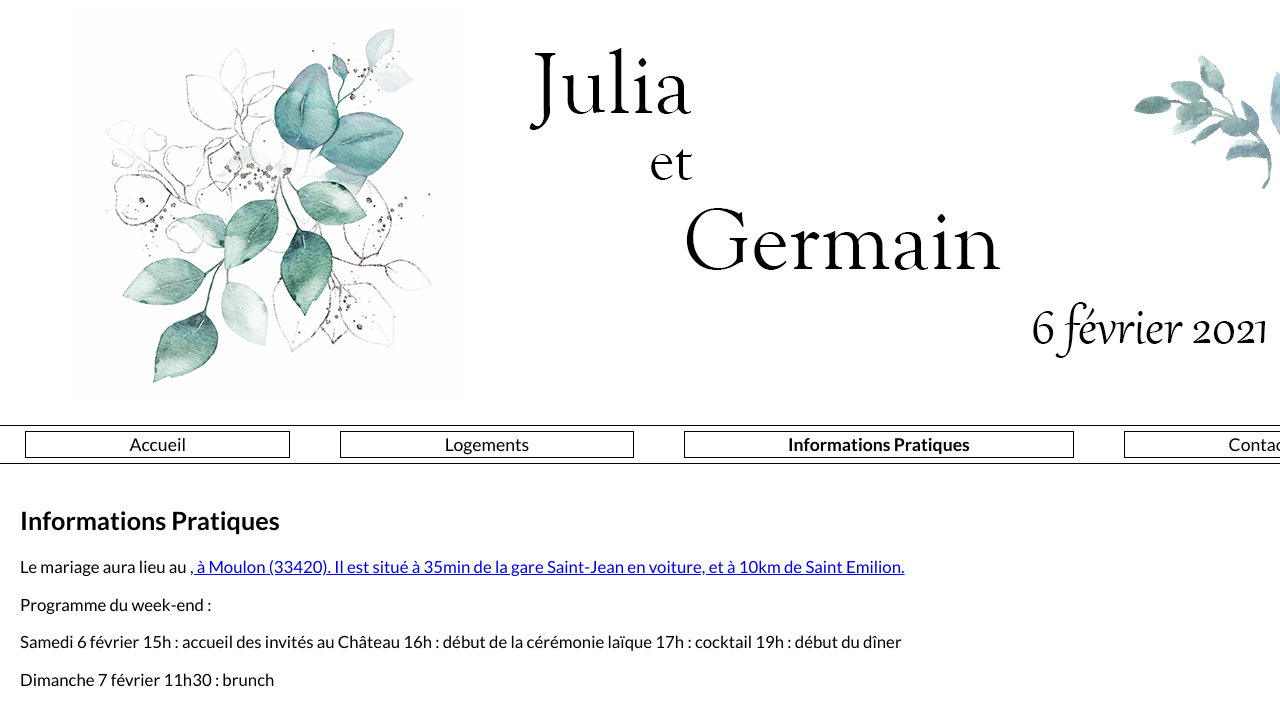
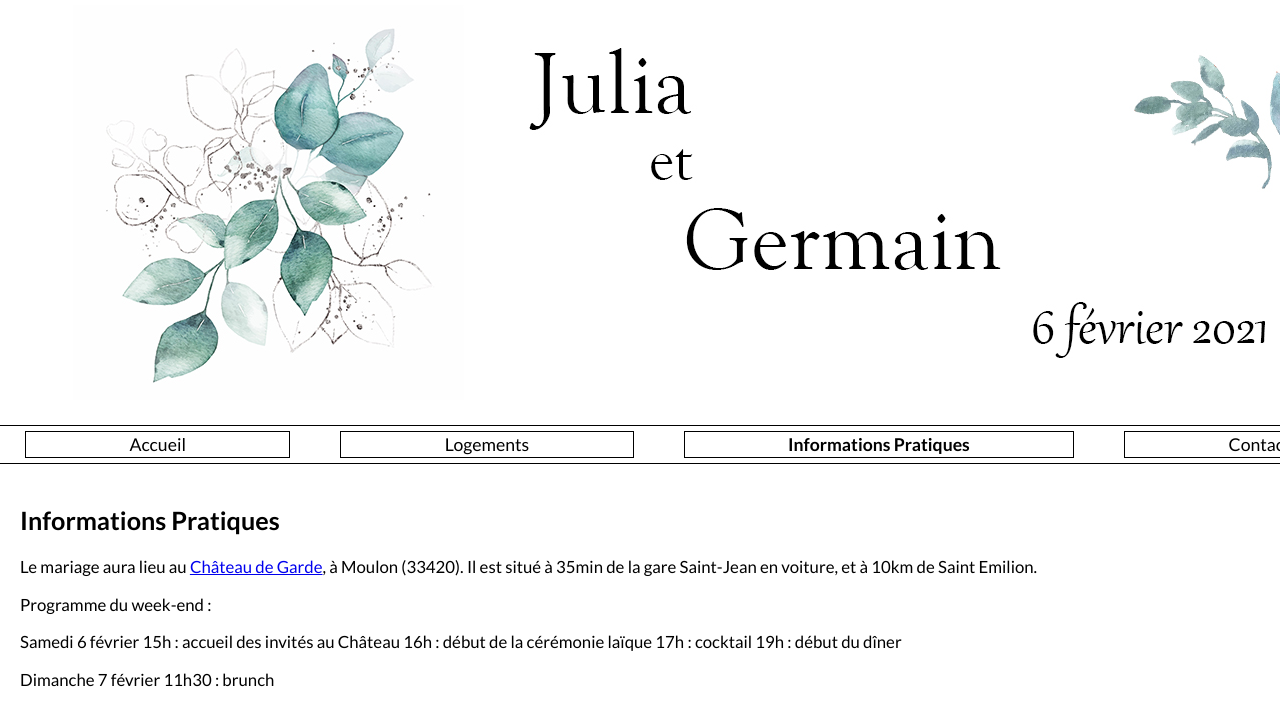
Before and after one commit to Germinal-A/Site-du-Mariage-de-Julia-et-Germain, a Jekyll site: the page built from informations-pratiques.md, in a window 1280 px wide. Shown: the top 726 px of the page. Built offline with Jekyll 4.4.1, drawn with Linux system fonts in a browser that asks for light colours.

Commit message:
Update informations-pratiques.md

```diff
--- a/informations-pratiques.md
+++ b/informations-pratiques.md
@@ -7,7 +7,7 @@ weight: 3
 ## {{page.title}}
 
 
-Le mariage aura lieu au <a href="https://chateaudegarde.com/" Château de Garde>, à Moulon (33420). Il est situé à 35min de la gare Saint-Jean en voiture, et à 10km de Saint Emilion.
+Le mariage aura lieu au <a href="https://chateaudegarde.com/">Château de Garde</a>, à Moulon (33420). Il est situé à 35min de la gare Saint-Jean en voiture, et à 10km de Saint Emilion.
 
 Programme du week-end :
 
```
